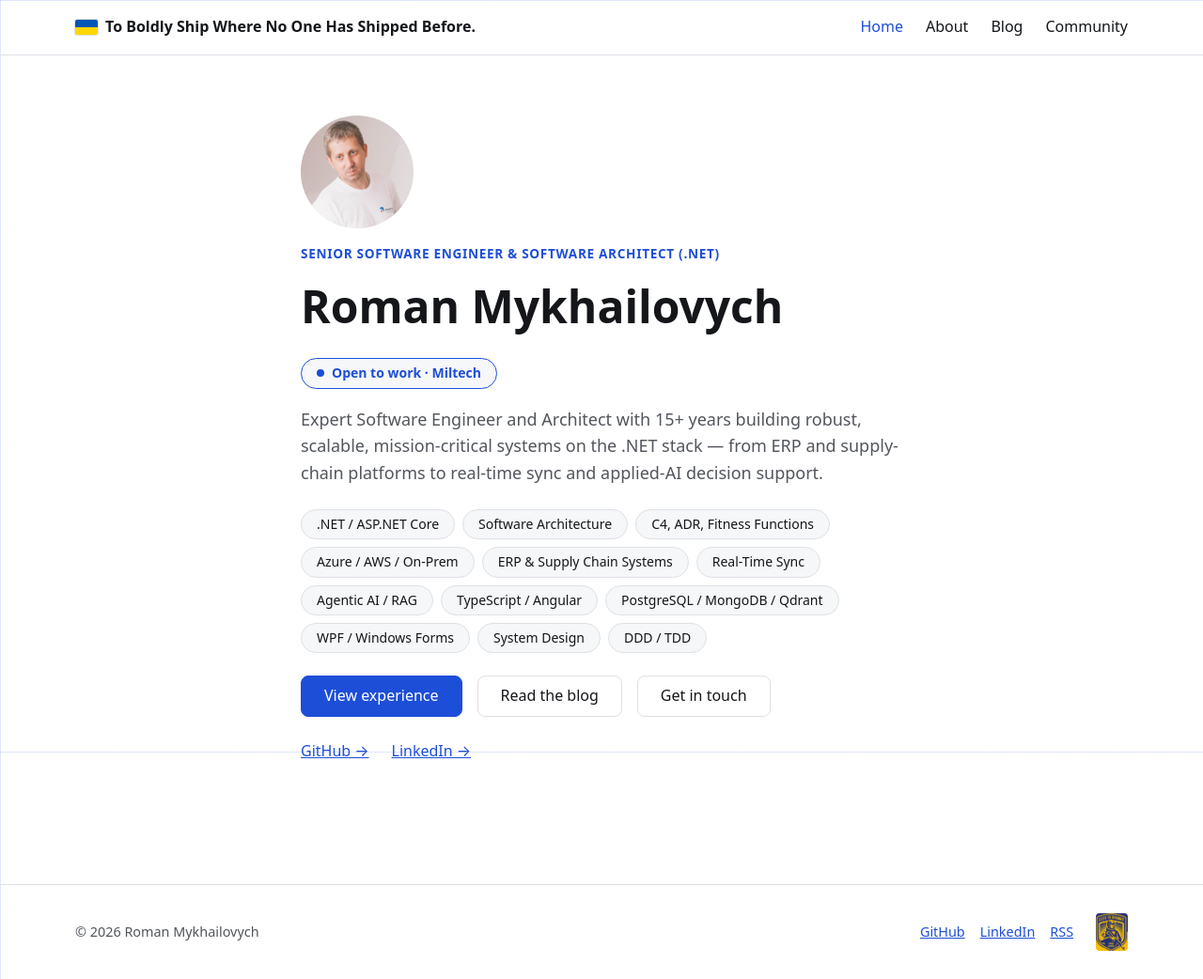
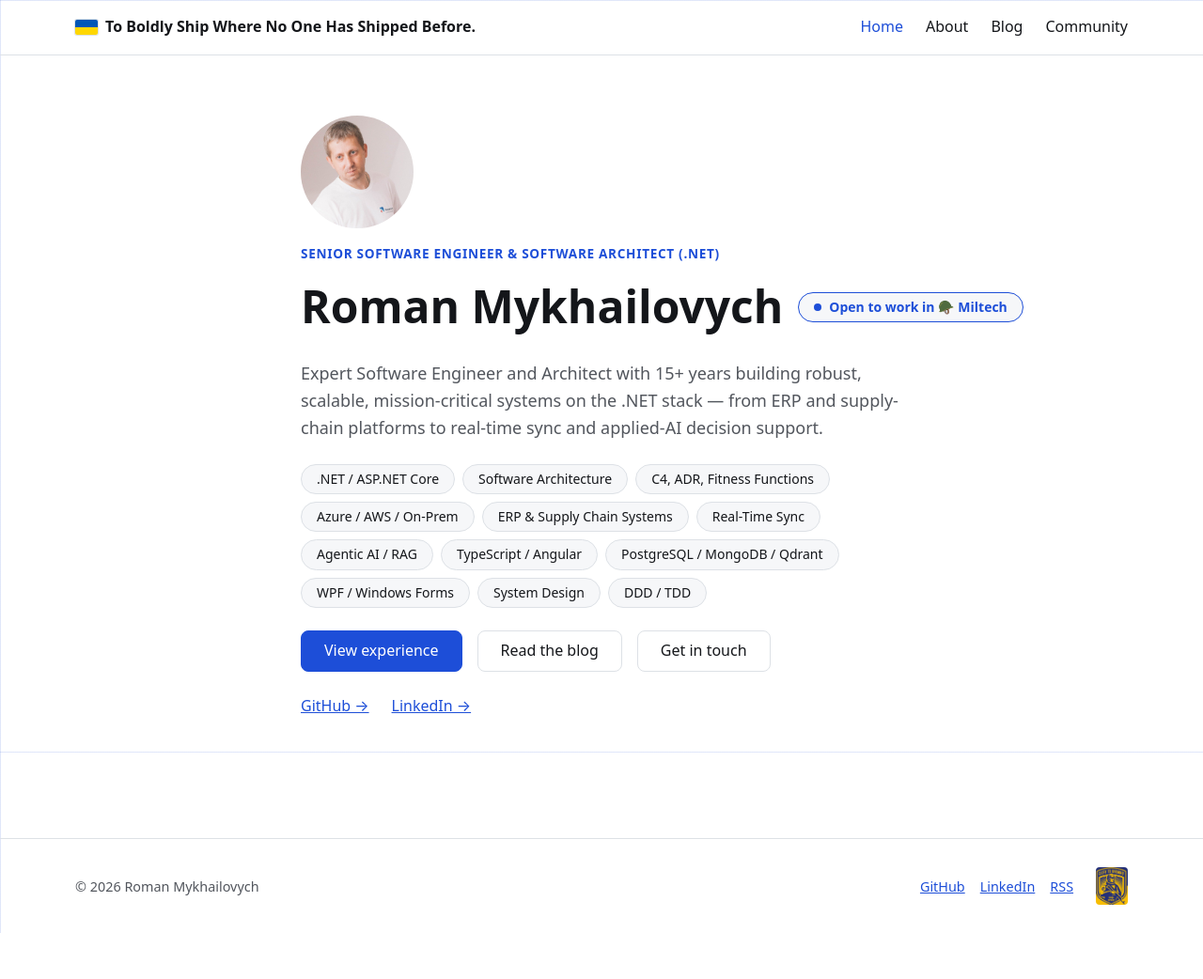
Before and after one commit to lapsick/lapsick.github.io, an Astro site: page / in a window 1280 px wide. Shown: the whole page at 94% size. After the commit the page ends 993 px from the top, so only its background shows below. Built offline with nearby package versions, Linux system fonts and the light colour scheme; Astro itself is replaced by a stand-in of ours; no server answers.

Commit message:
Move availability badge beside name and add Miltech helmet

```diff
--- a/src/pages/index.astro
+++ b/src/pages/index.astro
@@ -10,8 +10,10 @@ import { profile } from '../data/profile';
   <section class="container hero">
     {profile.photo && <img class="hero__photo" src={profile.photo} alt={profile.photoAlt ?? ''} width="120" height="120" />}
     <p class="hero__eyebrow">{profile.title}</p>
-    <h1>{profile.name}</h1>
-    <a class="hero__availability" href="/contact">Open to work · Miltech</a>
+    <div class="hero__heading">
+      <h1>{profile.name}</h1>
+      <a class="hero__availability" href="/contact"><span>Open to work in <span aria-hidden="true">🪖</span> Miltech</span></a>
+    </div>
     <p class="hero__summary">{profile.summary}</p>
 
     <ul class="hero__skills">
@@ -37,6 +39,21 @@ import { profile } from '../data/profile';
     max-width: var(--measure);
   }
 
+  .hero__heading {
+    display: flex;
+    flex-wrap: wrap;
+    align-items: center;
+    gap: var(--space-3);
+    margin-bottom: var(--space-3);
+  }
+
+  @media (min-width: 52rem) {
+    .hero__heading {
+      width: max-content;
+      max-width: calc((100vw + var(--measure)) / 2 - 2 * var(--space-3));
+    }
+  }
+
   .hero__photo {
     border-radius: 50%;
     margin-bottom: var(--space-3);
@@ -53,7 +70,7 @@ import { profile } from '../data/profile';
 
   .hero h1 {
     font-size: clamp(2rem, 5vw, 3rem);
-    margin: 0 0 var(--space-3);
+    margin: 0;
   }
 
   .hero__availability {
```
